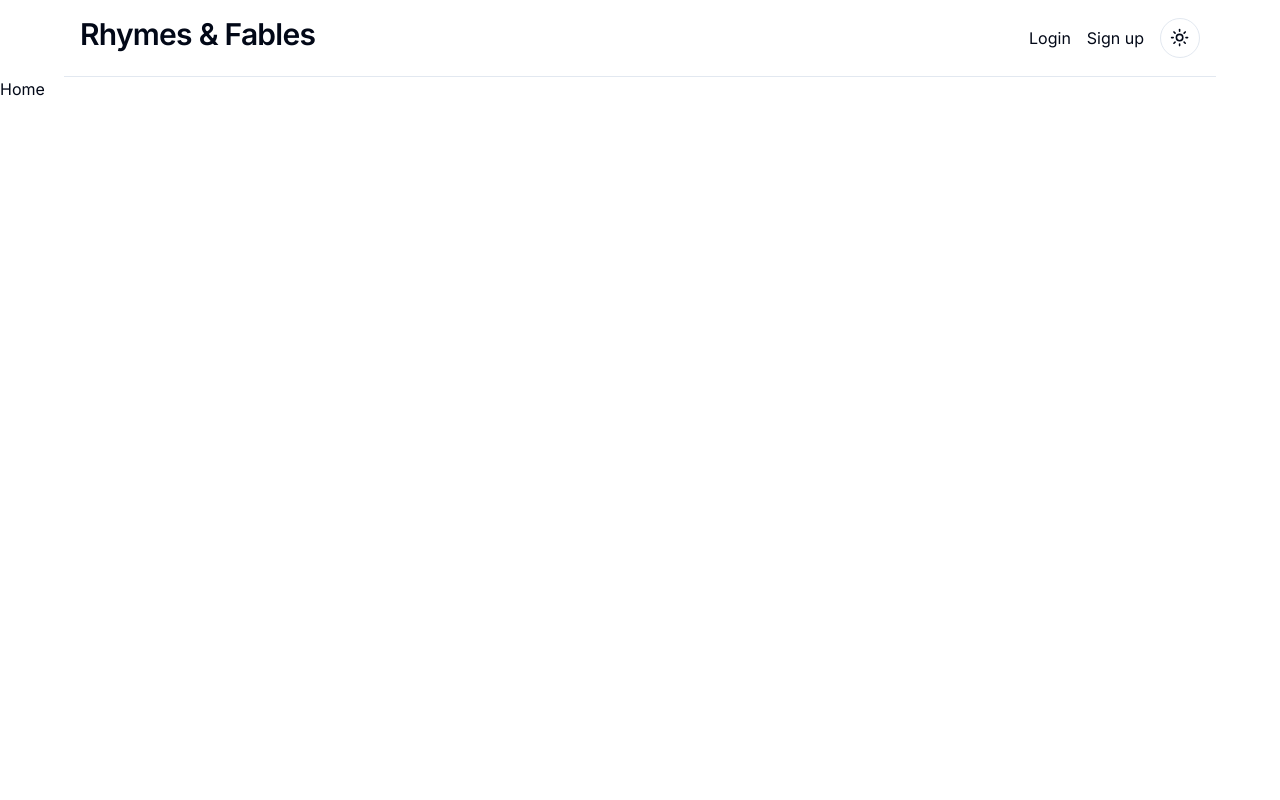
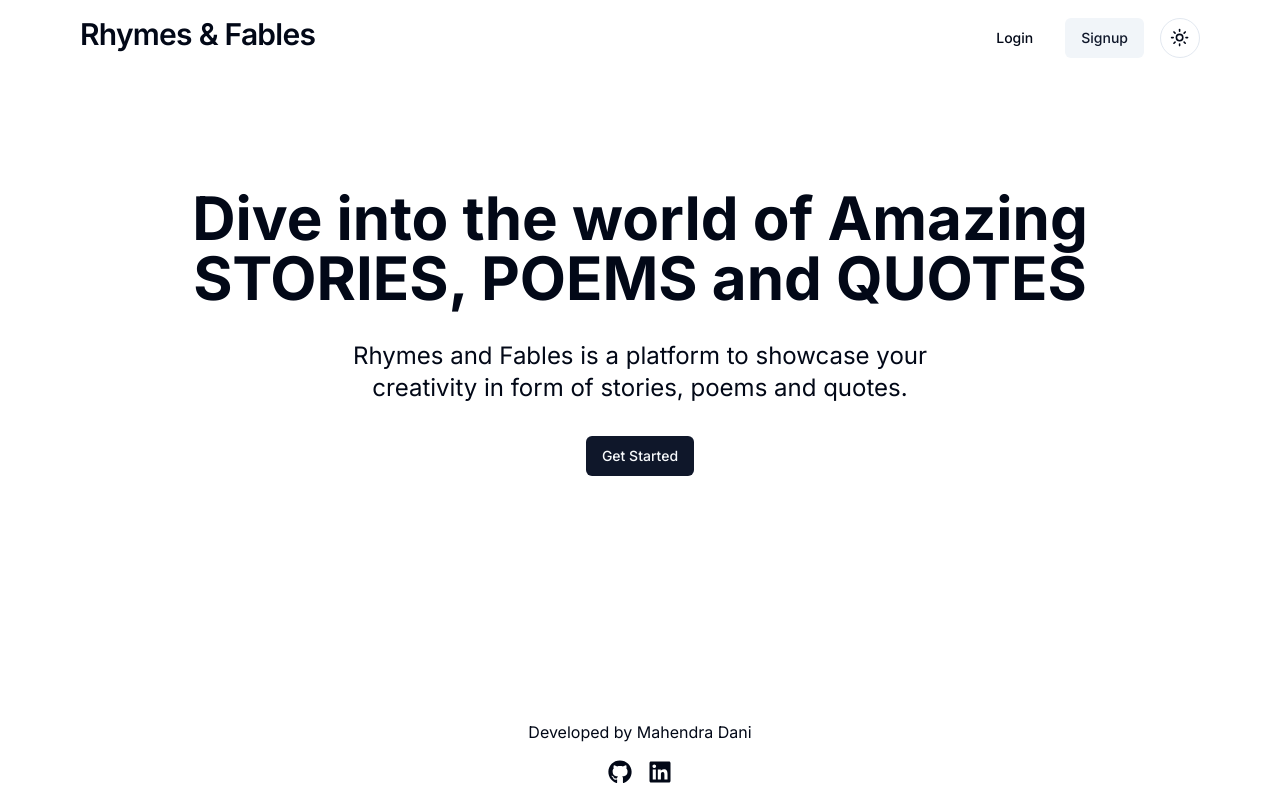
Before and after one commit to MahendraDani/supabase-hackathon, a Next.js app: page / in a window 1280 px wide. Built offline with nearby package versions, Linux system fonts and the light colour scheme.

Commit message:
feat: final changes done ready for depolyment

```diff
--- a/src/app/layout.tsx
+++ b/src/app/layout.tsx
@@ -6,6 +6,7 @@ import { cn } from "@/lib/utils";
 import Navbar from '@/components/custom/navbar/navbar';
 import { Toaster } from "@/components/ui/toaster"
 import { Metadata } from "next";
+import { Footer } from "@/components/custom/Footer";
 
 
 
@@ -47,6 +48,9 @@ export default function RootLayout({
           {children}
           <Toaster />
         </ThemeProvider>
+        <div className="fixed bottom-0 left-0 right-0">
+          <Footer />
+        </div>
       </body>
     </html>
   )
--- a/src/app/page.tsx
+++ b/src/app/page.tsx
@@ -1,17 +1,28 @@
+import { Footer } from "@/components/custom/Footer"
 import Navbar from "@/components/custom/navbar/navbar"
+import { Button } from "@/components/ui/button"
+import Link from "next/link"
 
 export default function Home() {
   return (
     <main>
       <Navbar />
-      <div>Home</div>
+      <div className=" p-4 w-full md:w-[85%] mx-auto">
+        <div className="mt-24 text-center mx-auto text-4xl md:text-6xl">
+          <h1 className="font-bold leading-20">Dive into the world of Amazing STORIES, POEMS and QUOTES</h1>
+        </div>
+        <div className="text-center mt-8">
+          <p className="text-xl md:text-2xl w-[60%] mx-auto">Rhymes and Fables is a platform to showcase your creativity in form of stories, poems and quotes.</p>
+        </div>
+        <div className="text-center mt-8">
+          <Link href={"/login"}>
+            <Button>
+              Get Started
+            </Button>
+          </Link>
+        </div>
+      </div>
+
     </main>
   )
 }
-
-// export function generateMetadata({ params }: { params: any }) {
-//   return {
-//     title: "Rhymes & Fables",
-//     description: "Landind page"
-//   }
-// }
--- a/src/app/signup/layout.tsx
+++ b/src/app/signup/layout.tsx
@@ -2,7 +2,7 @@ import Navbar from '@/components/custom/navbar/navbar'
 import type { Metadata } from 'next'
 import { ReactNode } from 'react'
 export const metadata: Metadata = {
-  title: 'Story | Signup',
+  title: 'R&F | Signup',
   description: 'Signup page for user',
 }
 
--- /dev/null
+++ b/src/components/custom/Footer.tsx
@@ -0,0 +1,19 @@
+import Link from "next/link"
+import { FaGithub, FaLinkedin } from "react-icons/fa"
+export const Footer = () => {
+  return (
+    <div className="w-full">
+      <div className="p-4 md:w-[85%] mx-auto flex flex-col gap-4 justify-center items-center">
+        <h3>Developed by Mahendra Dani</h3>
+        <div className="flex justify-between items-center gap-4">
+          <Link href={"https://github.com/MahendraDani/supabase-hackathon"} target="blank">
+            <div className="text-2xl cursor-pointer"><FaGithub /></div>
+          </Link>
+          <Link href={"https://linkedin.com/in/mahendra-dani"} target="blank">
+            <div className="text-2xl cursor-pointer"><FaLinkedin /></div>
+          </Link>
+        </div>
+      </div>
+    </div>
+  )
+}
--- a/src/components/custom/auth/login/login-form.tsx
+++ b/src/components/custom/auth/login/login-form.tsx
@@ -18,6 +18,7 @@ import Image from "next/image";
 import { ToastAction } from "@/components/ui/toast"
 import { useToast } from "@/components/ui/use-toast"
 import { z } from "zod";
+import Link from "next/link";
 
 const LoginForm = () => {
   const { toast } = useToast()
@@ -104,7 +105,7 @@ const LoginForm = () => {
 
   return (
     <div>
-      <Card className="w-[350px]">
+      <Card className="w-[350px] mb-24">
         <CardHeader className="text-center -mb-8">
           <CardTitle>Log into your Account</CardTitle>
           <CardDescription>Convert your ideas to amazing stories!</CardDescription>
@@ -138,8 +139,9 @@ const LoginForm = () => {
             </div>
           </form>
         </CardContent>
-        <CardFooter className="flex justify-center items-center">
+        <CardFooter className="flex flex-col justify-center items-center gap-3">
           <Button onClick={handleLogin}>Log in</Button>
+          <p className="dark:text-slate-500">Don't have an account? <Link href={"/signup"}>Signup</Link></p>
         </CardFooter>
       </Card>
 
--- a/src/components/custom/auth/signup/signup-form.tsx
+++ b/src/components/custom/auth/signup/signup-form.tsx
@@ -17,6 +17,7 @@ import { createClientComponentClient } from "@supabase/auth-helpers-nextjs";
 import { ToastAction } from "@/components/ui/toast"
 import { useToast } from "@/components/ui/use-toast"
 import { z } from "zod";
+import Link from "next/link";
 
 
 const SignupForm = () => {
@@ -110,8 +111,9 @@ const SignupForm = () => {
             </div>
           </form>
         </CardContent>
-        <CardFooter className="flex justify-center items-center">
+        <CardFooter className="flex flex-col gap-3 justify-center items-center">
           <Button onClick={hanldeSignup}>Sign up</Button>
+          <p className="dark:text-slate-500">Are you registered already? <Link href={"/login"}>Login</Link></p>
         </CardFooter>
       </Card>
 
--- a/src/components/custom/navbar/navbar.tsx
+++ b/src/components/custom/navbar/navbar.tsx
@@ -9,7 +9,7 @@ const Navbar = async () => {
   const router = useRouter();
 
   return (
-    <div className="w-[90%] mx-auto border-b-[1px] border-slate-200">
+    <div className="w-[90%] mx-auto">
       <nav className="p-4 flex justify-between items-center">
         <div>
           <Link href={"/"}>
@@ -21,8 +21,12 @@ const Navbar = async () => {
 
         <div >
           <div className="flex justify-between items-center gap-4">
-            <Link href={"/login"}>Login</Link>
-            <Link href={"/signup"}>Sign up</Link>
+            <Link href={"/login"}>
+              <Button variant="ghost">Login</Button>
+            </Link>
+            <Link href={"/signup"}>
+              <Button variant="secondary">Signup</Button>
+            </Link>
             <ModeToggle />
           </div>
         </div>
```
